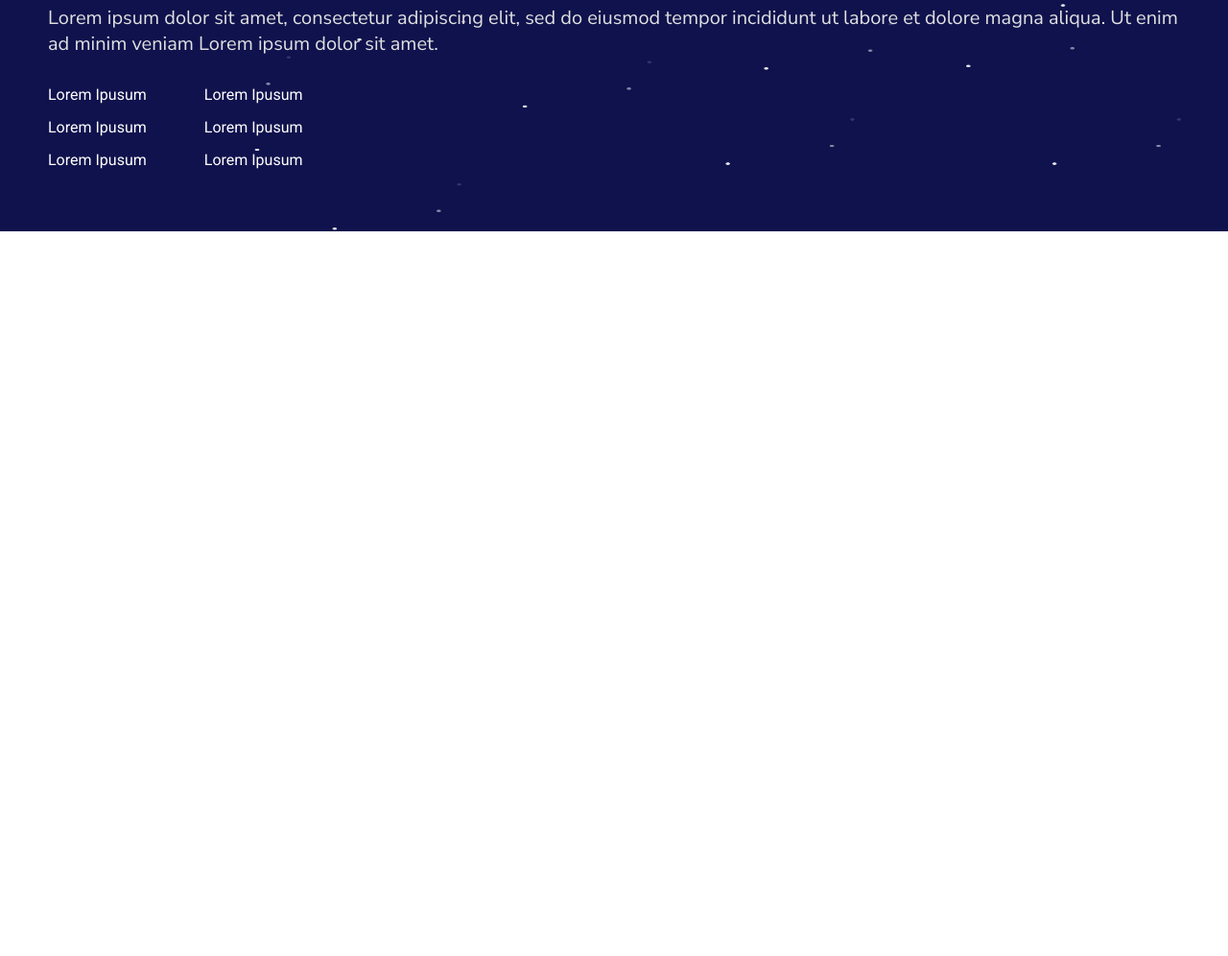
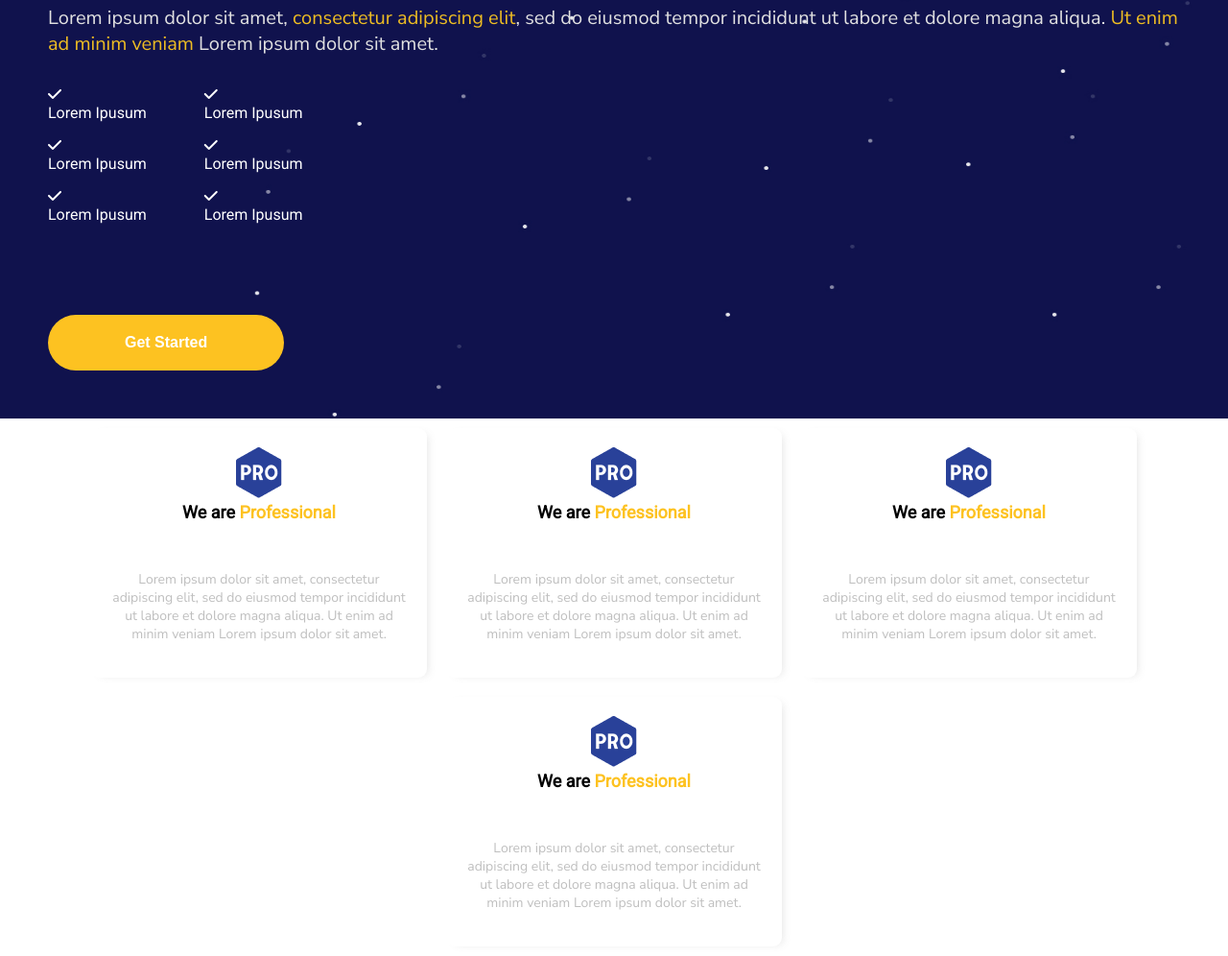
Before and after one commit to belloemmanuel/Deltify---Responsive-Agency-Landing-Page, a plain HTML site: page index.html in a window 1280 px wide. Shown: the part 122-1118 px from the top of the page at 96% size. Before the commit the page ends 800 px from the top, so only its background shows below. Drawn offline with Linux system fonts and the light colour scheme.

Commit message:
changes made

```diff
--- a/deltify.css
+++ b/css/deltify.css
@@ -15,6 +15,7 @@ a {
 /*----------------general settings---------------*/
 h1,
 h2,
+h3,
 a {
   font-family: 'Roboto', sans-serif;
 }
@@ -44,6 +45,7 @@ p {
 .hero-img {
   position: absolute;
   width: 100%;
+  height: 100%;
   z-index: -999;
 }
 
@@ -74,7 +76,7 @@ p {
 .hero-contents {
   color: white;
   display: flex;
-  padding: 150px;
+  padding: 150px 150px 0px 150px;
   justify-content: center;
 }
 
@@ -108,7 +110,77 @@ p {
   margin-right: 100px;
 }
 
-/*-----------------responsive---------------*/
+.hero-contents-btn {
+  border-radius: 70px;
+  padding: 20px 80px 20px 80px;
+  color: white;
+  background-color: #fdc221;
+  border: none;
+  font-size: 16px;
+  margin-top: 80px;
+}
+
+/*----------------hero contents ends---------------*/
+
+/*----------------services container starts---------------*/
+
+.services-container {
+  height: 400px;
+  display: flex;
+  align-items: center;
+}
+
+.services {
+  display: flex;
+  flex-wrap: wrap;
+  background: white;
+  height: auto;
+  align-items: center;
+  justify-content: center;
+  width: 100%;
+  box-shadow: rgba(99, 99, 99, 0.2) 5px 2px 10px -5px;
+  gap: 20px;
+}
+
+.services-card {
+  margin: 30px 0px 30px 0px;
+  height: 260px;
+  width: 250px;
+  border-radius: 9px;
+  box-shadow: rgba(99, 99, 99, 0.2) 5px 2px 10px -5px;
+  justify-content: center;
+  background-color: white;
+}
+
+.services-card:hover {
+  background-color: #294199;
+  color: white;
+  height: auto;
+}
+
+.services-card-content {
+  text-align: center;
+  padding: 20px;
+}
+
+.services-card-content p {
+  font-size: 14px;
+  margin-top: 50px;
+  color: #bfbfbf;
+}
+
+.services-card-content h3 {
+  font-size: 18px;
+}
+
+.services-card-content span {
+  color: #fdc221;
+}
+
+/*----------------services container ends---------------*/
+
+/*-----------------media query sarts---------------*/
+
 @media screen and (max-width: 1500px) {
   .hero-nav {
     display: none;
@@ -134,4 +206,30 @@ p {
     z-index: -999;
     height: 100%;
   }
+
+  .services {
+    gap: 0px;
+  }
+
+  .services-card {
+    margin: 10px;
+    height: 260px;
+    width: 350px;
+    border-radius: 9px;
+    box-shadow: rgba(99, 99, 99, 0.2) 5px 2px 10px -5px;
+    justify-content: center;
+    background-color: white;
+  }
+
+  .services-container {
+    height: auto;
+    display: flex;
+    align-items: center;
+  }
+
+  .services-card:hover {
+    background-color: #294199;
+    color: white;
+    height: auto;
+  }
 }
--- a/index.html
+++ b/index.html
@@ -7,7 +7,11 @@
       content="width=device-width, initial-scale=1.0"
     />
     <title>Deltify</title>
-    <link rel="stylesheet" href="deltify.css" />
+    <link
+      rel="stylesheet"
+      href="https://cdnjs.cloudflare.com/ajax/libs/font-awesome/6.4.0/css/all.min.css"
+    />
+    <link rel="stylesheet" href="css/deltify.css" />
   </head>
   <body>
     <div class="hero">
@@ -31,28 +35,99 @@
             Let’s Sky <span>Rocket</span> Your<span> Revenue</span>
           </h1>
           <p>
-            Lorem ipsum dolor sit amet, consectetur adipiscing elit,
-            sed do eiusmod tempor incididunt ut labore et dolore magna
-            aliqua. Ut enim ad minim veniam Lorem ipsum dolor sit
+            Lorem ipsum dolor sit amet,
+            <span>consectetur adipiscing elit</span>, sed do eiusmod
+            tempor incididunt ut labore et dolore magna aliqua.
+            <span>Ut enim ad minim veniam </span>Lorem ipsum dolor sit
             amet.
           </p>
           <div class="hero-contents-lists">
             <ul>
+              <i class="fa-solid fa-check"></i>
               <li>Lorem Ipusum</li>
+              <i class="fa-solid fa-check"></i>
               <li>Lorem Ipusum</li>
+              <i class="fa-solid fa-check"></i>
               <li>Lorem Ipusum</li>
             </ul>
             <ul>
+              <i class="fa-solid fa-check"></i>
               <li>Lorem Ipusum</li>
+              <i class="fa-solid fa-check"></i>
               <li>Lorem Ipusum</li>
+              <i class="fa-solid fa-check"></i>
               <li>Lorem Ipusum</li>
             </ul>
           </div>
+          <button class="hero-contents-btn">
+            <strong>Get Started</strong>
+          </button>
         </div>
         <div class="hero-contents-img">
           <img src="images/rocket.png" />
         </div>
       </div>
     </div>
+    <div class="services-container">
+      <div class="services">
+        <div class="services-card">
+          <div class="services-card-content">
+            <div class="services-card-img">
+              <img src="images/problue.png" />
+            </div>
+            <h3>We are <span>Professional</span></h3>
+            <p>
+              Lorem ipsum dolor sit amet, consectetur adipiscing elit,
+              sed do eiusmod tempor incididunt ut labore et dolore
+              magna aliqua. Ut enim ad minim veniam Lorem ipsum dolor
+              sit amet.
+            </p>
+          </div>
+        </div>
+        <div class="services-card">
+          <div class="services-card-content">
+            <div class="services-card-img">
+              <img src="images/problue.png" />
+            </div>
+            <h3>We are <span>Professional</span></h3>
+            <p>
+              Lorem ipsum dolor sit amet, consectetur adipiscing elit,
+              sed do eiusmod tempor incididunt ut labore et dolore
+              magna aliqua. Ut enim ad minim veniam Lorem ipsum dolor
+              sit amet.
+            </p>
+          </div>
+        </div>
+        <div class="services-card">
+          <div class="services-card-content">
+            <div class="services-card-img">
+              <img src="images/problue.png" />
+            </div>
+            <h3>We are <span>Professional</span></h3>
+            <p>
+              Lorem ipsum dolor sit amet, consectetur adipiscing elit,
+              sed do eiusmod tempor incididunt ut labore et dolore
+              magna aliqua. Ut enim ad minim veniam Lorem ipsum dolor
+              sit amet.
+            </p>
+          </div>
+        </div>
+        <div class="services-card">
+          <div class="services-card-content">
+            <div class="services-card-img">
+              <img src="images/problue.png" />
+            </div>
+            <h3>We are <span>Professional</span></h3>
+            <p>
+              Lorem ipsum dolor sit amet, consectetur adipiscing elit,
+              sed do eiusmod tempor incididunt ut labore et dolore
+              magna aliqua. Ut enim ad minim veniam Lorem ipsum dolor
+              sit amet.
+            </p>
+          </div>
+        </div>
+      </div>
+    </div>
   </body>
+  <script src="deltify.js"></script>
 </html>
```
Also changed, not shown: deltify.js (added), images/problue.png (added), images/prowhite.png (added).
